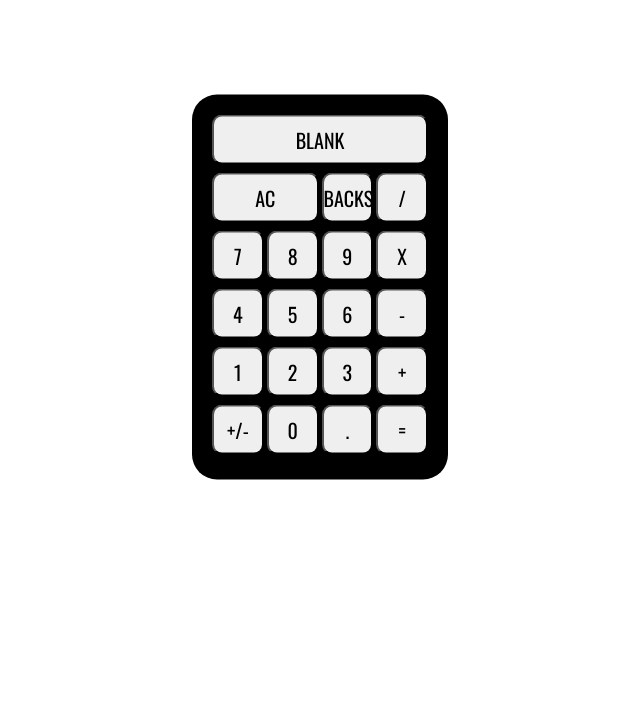
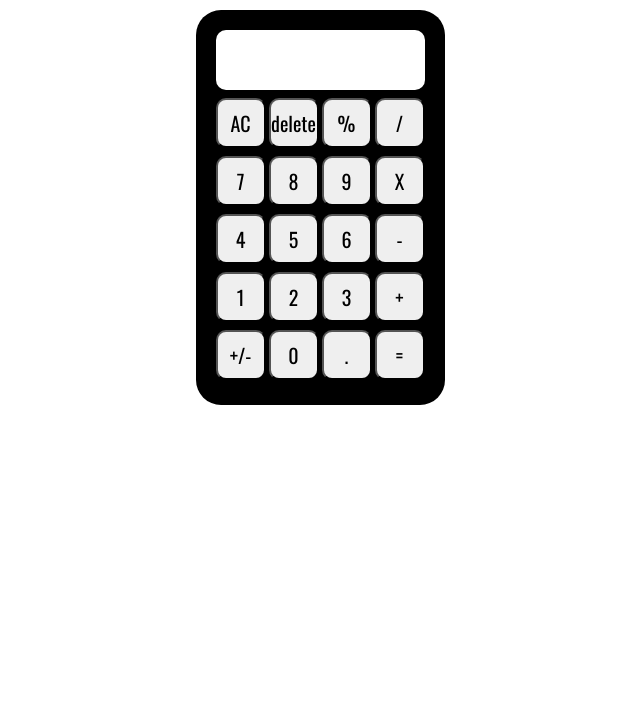
Before and after one commit to ruben-ruiz/calculator, a website: page index.html in a window 1280 px wide. Shown: the part 113-840 px from the top of the page, without its empty margins (320-960 px from the left). Before the commit the page ends 800 px from the top, so only its background shows below. Drawn offline with nearby package versions, Linux system fonts and the light colour scheme.

Commit message:
Added top screen view on calculator to display arithmeticfunctions being calculated and a bottom screen view to show calculated answer

```diff
--- a/index.html
+++ b/index.html
@@ -5,31 +5,39 @@
         <meta name="viewport" content="width=device-width, initial-scale=1.0">
         <title>Calculator</title>
         <link href="https://fonts.googleapis.com/css2?family=Oswald&display=swap" rel="stylesheet">
+        <link href="https://fonts.googleapis.com/css2?family=Yanone+Kaffeesatz&display=swap" rel="stylesheet">
         <link rel="stylesheet" href="css/style.css">
     </head>
     <body>
-        <form class="calc">
-            <button class="calc-result">BLANK</button>
+        <header class="heading">
+            <h1 class="heading-title">The Odin Calculator</h1>
+        </header>
+        <div class="calc">
+            <div class="calc-screen">
+                <div class="calc-screen__text" id="screen-top"></div>
+                <div class="calc-screen__text" id="screen-bottom"></div>
+            </div>
             <button class="calc-clear" type="reset">AC</button>
-            <button class="calc-backspace">BACKSPACE</button>
-            <button class="calc-divide">/</button>
-            <button class="calc-seven">7</button>
-            <button class="calc-eight">8</button>
-            <button class="calc-nine">9</button>
-            <button class="calc-multiply">X</button>
-            <button class="calc-four">4</button>
-            <button class="calc-three">5</button>
-            <button class="calc-six">6</button>
-            <button class="calc-subtract">-</button>
-            <button class="calc-one">1</button>
-            <button class="calc-two">2</button>
-            <button class="calc-three">3</button>
-            <button class="calc-add">+</button>
+            <button class="calc-delete">delete</button>
+            <button class="calc-percent">%</button>
+            <button class="calc-divide operands">/</button>
+            <button class="calc-seven digits">7</button>
+            <button class="calc-eight digits">8</button>
+            <button class="calc-nine digits">9</button>
+            <button class="calc-multiply operands">X</button>
+            <button class="calc-four digits">4</button>
+            <button class="calc-five digits">5</button>
+            <button class="calc-six digits">6</button>
+            <button class="calc-subtract operands">-</button>
+            <button class="calc-one digits">1</button>
+            <button class="calc-two digits">2</button>
+            <button class="calc-three digits">3</button>
+            <button class="calc-add operands">+</button>
             <button class="calc-sign">+/-</button>
-            <button class="calc-zero">0</button>
+            <button class="calc-zero digits">0</button>
             <button class="calc-decimal">.</button>
             <button class="calc-equals">=</button>
-        </form>
+        </div>
         <script src="index.js"></script>
     </body>
 </html>
--- a/index.js
+++ b/index.js
@@ -17,3 +17,42 @@ function divide(a, b) {
 function operate(operator, a, b) {
     return operator(a, b);
 }
+
+function display(e) {
+    let arg = e.target.innerHTML;
+    let topDisplay = calcDisplayTop.innerHTML;
+    let bottomDisplay = calcDisplayBottom.innerHTML;
+    let topDisplayLength = topDisplay.length;
+    let lastCharTop = topDisplay.charAt(topDisplayLength - 1);
+    let reg = /[+-X\/]/;
+
+    for(item in operandsArr) {
+        if(operandsArr[item].innerHTML == arg) {
+            if (reg.test(lastCharTop)) { // last char on top screen is operand
+                if (bottomDisplay !== '') { // bottom display has numbers and keystroke is operand, append to top screen and delete from bottom screen.
+                    calcDisplayTop.innerHTML += ` ${bottomDisplay} ${arg}`;
+                    calcDisplayBottom.innerHTML = '';
+                }
+                else if (topDisplay !== '') { calcDisplayTop.innerHTML = topDisplay.slice(0, -1) + arg; } // top screen is not empty and ends with a operand, the keystroke registered is also an operand, let's replace it.
+            }
+            else { // there is nothing on top screen, add bottom screen numbers and operand to top and clear bottom screen.
+                calcDisplayTop.innerHTML += `${bottomDisplay} ${arg}`;
+                calcDisplayBottom.innerHTML = '';
+            }
+        }
+    }
+    if (Number(arg) || arg == '0') {
+            calcDisplayBottom.innerHTML += arg;
+    }
+}
+
+var calcDisplayTop = document.querySelector('#screen-top');
+var calcDisplayBottom = document.querySelector('#screen-bottom');
+
+var digits = document.querySelectorAll('.digits');
+var digitsArr = Array.from(digits);
+digitsArr.forEach(btn => btn.addEventListener('click', display));
+
+var operands = document.querySelectorAll('.operands');
+var operandsArr = Array.from(operands);
+operandsArr.forEach(btn => btn.addEventListener('click', display));
--- a/sass/_base.scss
+++ b/sass/_base.scss
@@ -36,4 +36,6 @@ html {
 
 body {
     min-height: 100vh;
+    font-family: 'Yanone Kaffeesatz', sans-serif;
+    font-weight: 400;
 }
--- a/sass/_layout.scss
+++ b/sass/_layout.scss
@@ -1,29 +1,65 @@
+.heading {
+    margin-top: 5vh;
+    text-align: center;
+    font-size: 3rem;
+
+    &-title {
+        text-align: center;
+    }
+}
+
 .calc {
     height: max-content;
-    width: 20vw;
+    width: max-content;
     background-color: var(--color-primary);
     border-radius: 2.5rem;
     padding: 2rem;
-    position: absolute;
-    top: 50%;
-    left: 50%;
-    transform: translate(-50%, -50%);
+
+    // top: 50%;
+    // left: 50%;
+    // transform: translate(-50%, -50%);
+    margin: 3vh auto;
 
     display: grid;
     grid-template-columns: repeat(4, minmax(5rem, 1fr));
     grid-auto-rows: minmax(auto, 5.5rem);
     gap: .3rem;
 
-    &-result {
+    &-screen {
         grid-column: 1 / 5;
+        height: 6rem;
+        border-radius: 1rem;
+        background-color: white;
+        margin-bottom: .5rem;
+
+
+        display: flex;
+        flex-direction: column;
+        justify-content: stretch;
+        align-content: stretch;
+        align-items: stretch;
+
+        &__text {
+            font-family: 'Oswald', sans-serif;
+            font-weight: 400;
+            flex-grow: 1;
+            text-align: right;
+            padding: .5rem 1rem 0 0;
+        }
     }
 
-    &-clear {
-        grid-column: 1 / 3;
-    }
-
-    & > * {
+    & > *:not(.calc-screen) {
         border-radius: 1rem;
         height: 5rem;
+        outline: none;
     }
 }
+
+#screen-top {
+    font-size: 1.2rem;
+}
+
+#screen-bottom {
+    font-size: 2rem;
+    font-weight: 900;
+}
--- a/sass/_mixins.scss
+++ b/sass/_mixins.scss
@@ -13,6 +13,9 @@ $breakpoint arguement choices:
 - big-desktop
 
 1em = 16px
+
+height breakpoints:
+0 - 599px: change grid to flexible rows/columns.
 */
 
 @mixin respond($breakpoint) {
```
Also changed, not shown: css/style.css.
